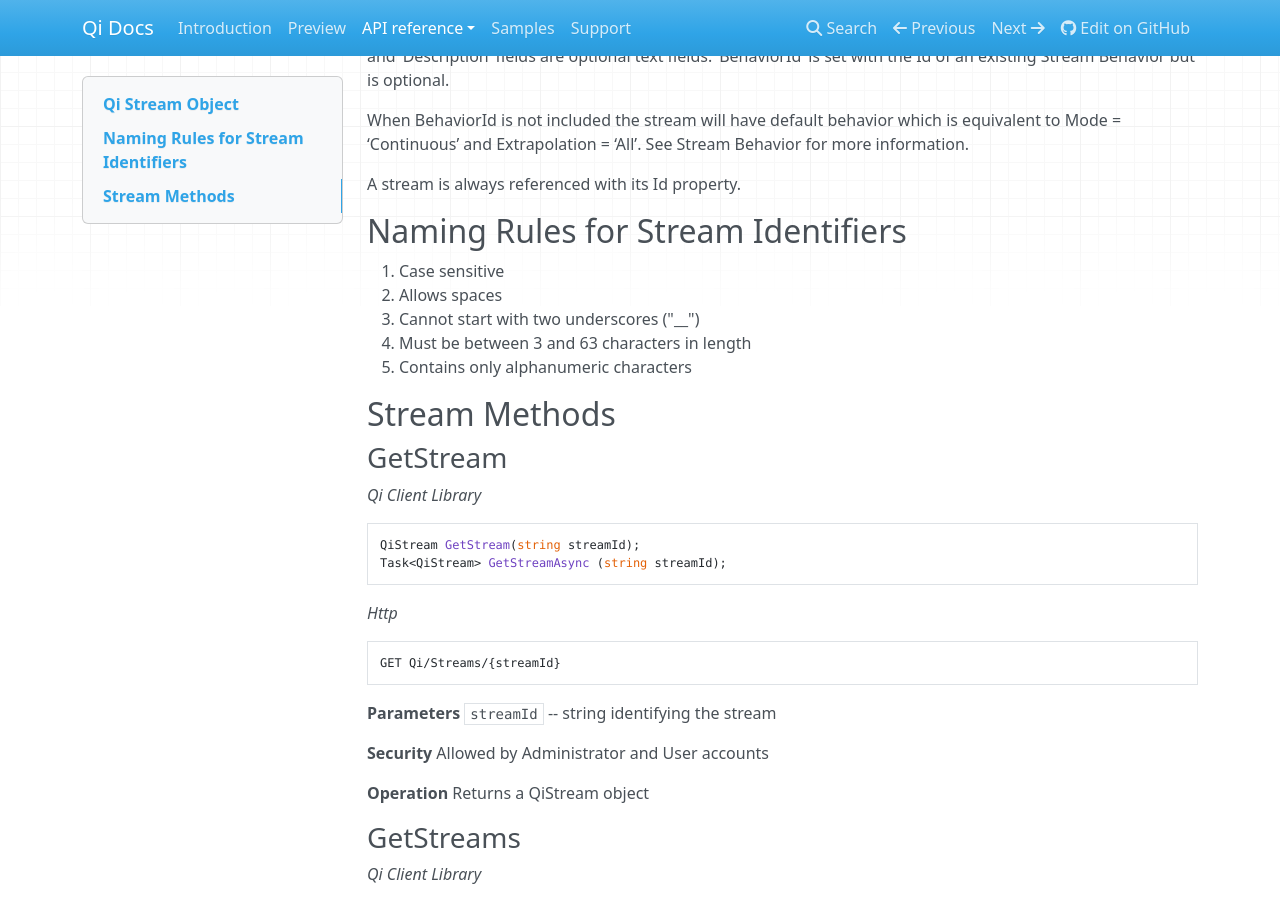
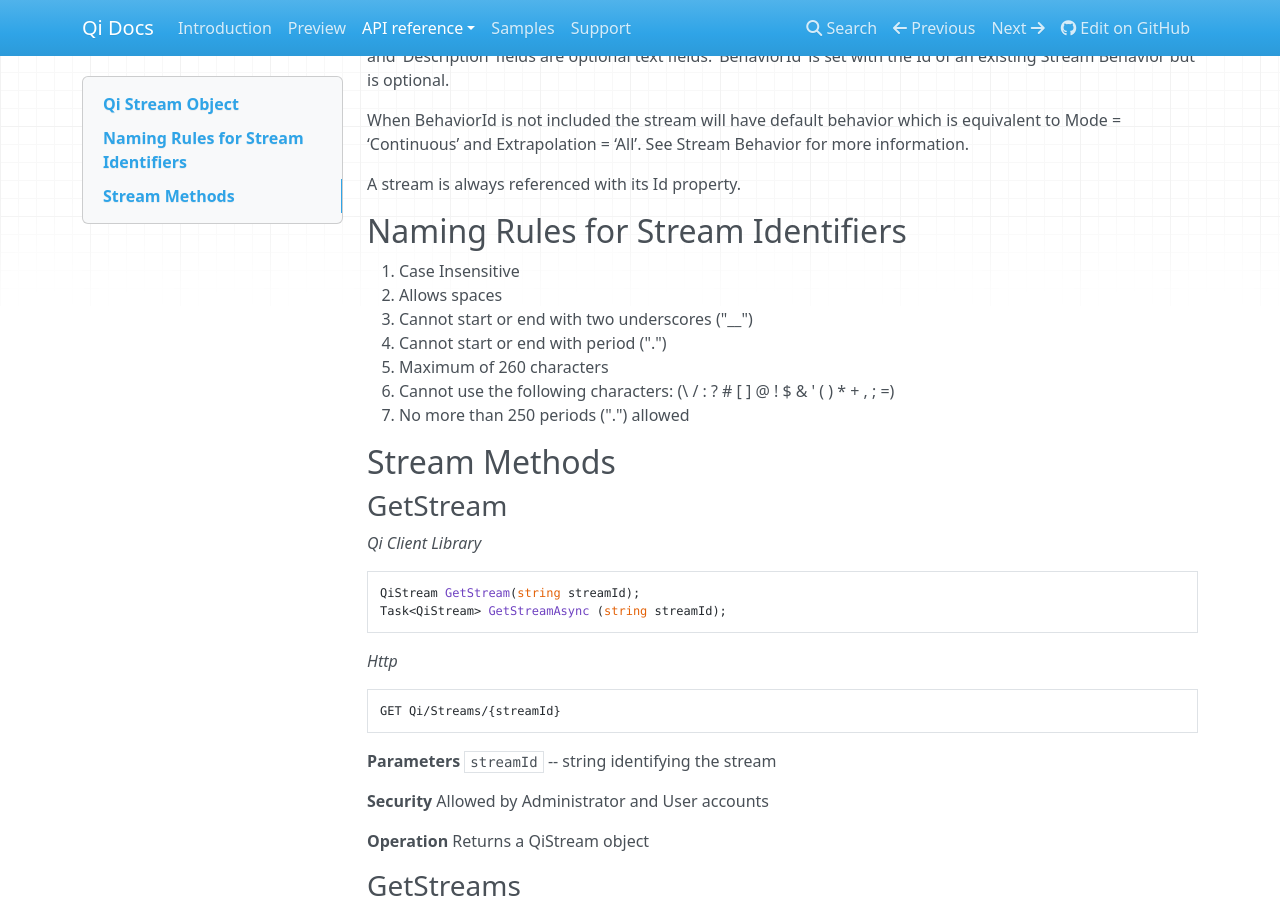
Before and after one commit to ssuryanarayanan/Qi-Docs, an MkDocs documentation site: the page built from docs/QiStreams.md, in a window 1280 px wide and 900 px high, scrolled down 346 px. Built offline with MkDocs 1.6.1, drawn with Linux system fonts in a browser that asks for light colours; nearby versions of some CDN libraries; old or Windows-style settings are respelled for this version of MkDocs.

Commit message:
Update QiStreams.md

```diff
--- a/docs/QiStreams.md
+++ b/docs/QiStreams.md
@@ -19,11 +19,13 @@ When BehaviorId is not included the stream will have default behavior which is e
 A stream is always referenced with its Id property.
 
 ## Naming Rules for Stream Identifiers
-1.	Case sensitive
+1.	Case Insensitive
 2.	Allows spaces
-3.	Cannot start with two underscores ("__")
-4.	Must be between 3 and 63 characters in length
-5.	Contains only alphanumeric characters
+3.	Cannot start or end with two underscores ("__")
+4.	Cannot start or end with period (".")
+4.	Maximum of 260 characters
+5.	Cannot use the following characters: (\ / : ? # [ ] @ ! $ & ' ( ) * + , ; =)
+6.	No more than 250 periods (".") allowed
 
 ## Stream Methods
 ### GetStream
```
